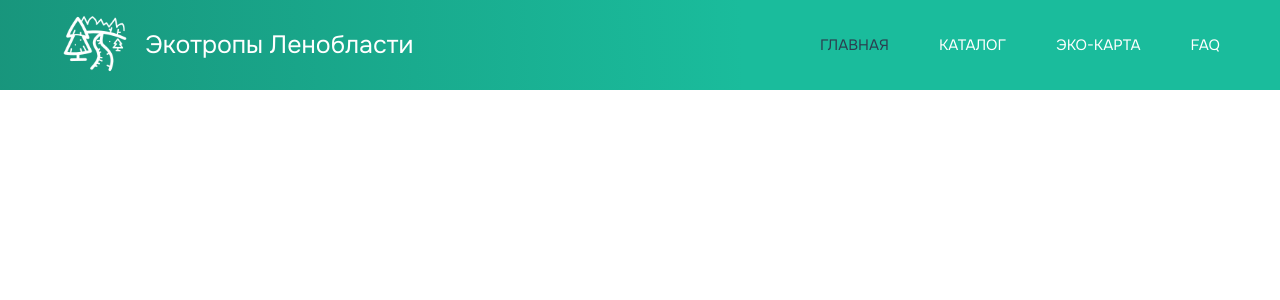
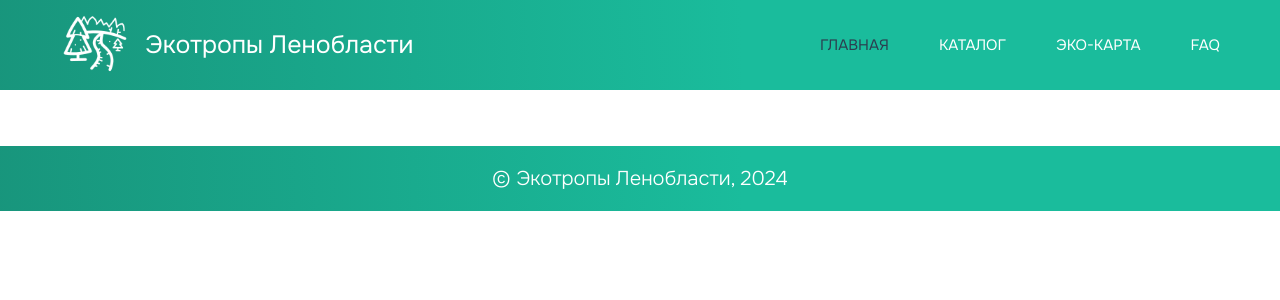
Before and after one commit to BLazzeD21/React-Eco-Trails, a React app: page / in a window 1280 px wide. Shown: the top 300 px of the page. Built offline with nearby package versions, Linux system fonts and the light colour scheme.

Commit message:
feat: make a footer section

```diff
--- /dev/null
+++ b/src/components/Footer/Footer.jsx
@@ -0,0 +1,21 @@
+import React from 'react';
+import Container from '../Container/Container.jsx';
+
+
+const Footer = () => {
+  const currentYear = new Date().getFullYear();
+
+  return (
+    <div className="footer__wrapper">
+      <Container>
+        <div className='footer'>
+          <dev className='footer__title'>
+            © Экотропы Ленобласти, {currentYear}
+          </dev>
+        </div>
+      </Container>
+    </div>
+  );
+};
+
+export default Footer;
--- a/src/components/Layout/Layout.jsx
+++ b/src/components/Layout/Layout.jsx
@@ -1,12 +1,14 @@
 import React from 'react';
 import { Outlet } from 'react-router-dom';
 import Header from '../Header/Header.jsx';
+import Footer from '../Footer/Footer.jsx';
 
 const Layout = () => {
   return (
     <>
       <Header title={'Экотропы Ленобласти'}/>
       <Outlet />
+      <Footer />
     </>
   );
 };
--- /dev/null
+++ b/src/styles/blocks/_footer.scss
@@ -0,0 +1,13 @@
+.footer {
+  display: flex;
+  align-items: center;
+  justify-content: center;
+  height: 65px;
+  &__wrapper {
+    background: linear-gradient(268deg, $mint 42%, $lagoon 102.43%);
+  }
+  &__title {
+    font-size: 20px;
+    font-weight: 300;
+  }
+}
--- a/src/styles/blocks/_header.scss
+++ b/src/styles/blocks/_header.scss
@@ -8,7 +8,6 @@
     text-decoration: none;
   }
   &__wrapper {
-    background-color: $mint;
     background: linear-gradient(268deg, $mint 42%, $lagoon 102.43%);
   }
   &__inner {
--- a/src/styles/styles.scss
+++ b/src/styles/styles.scss
@@ -10,4 +10,5 @@
 
 @import './blocks/navbar';
 @import './blocks/header';
+@import './blocks/footer';
 @import './blocks/noMatch';
```
